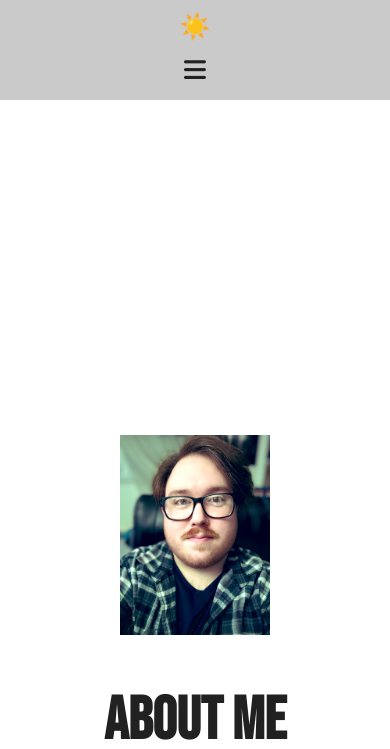
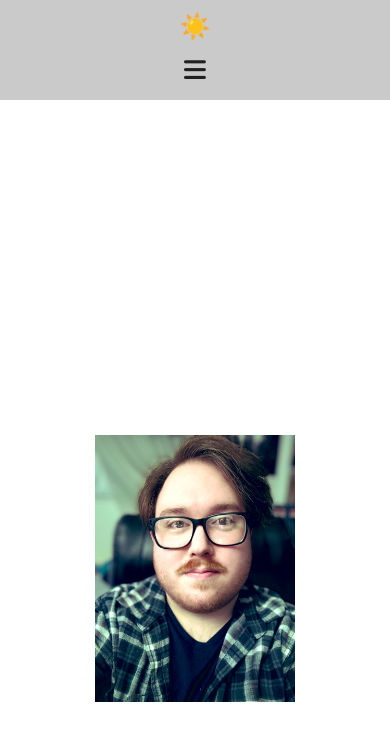
Before and after one commit to JoshKupka/JoshKupka.github.io, a plain HTML site: page index.html in a window 390 px wide. Shown: the part 73-822 px from the top of the page. Drawn offline with Linux system fonts and the light colour scheme; a script that the page names is missing.

Commit message:
Image Changes

```diff
--- a/styles.css
+++ b/styles.css
@@ -162,7 +162,7 @@ body {
 }
 
 .BIO_CONTAINER img {
-    width: 150px;
+    width: 300px;
 }
 
 .BIO_INFO_CONTAINER {
@@ -233,6 +233,7 @@ body {
     }
 
     .BIO_CONTAINER img {
+        width: 200px;
         padding-bottom: 50px;
     }
 
```
